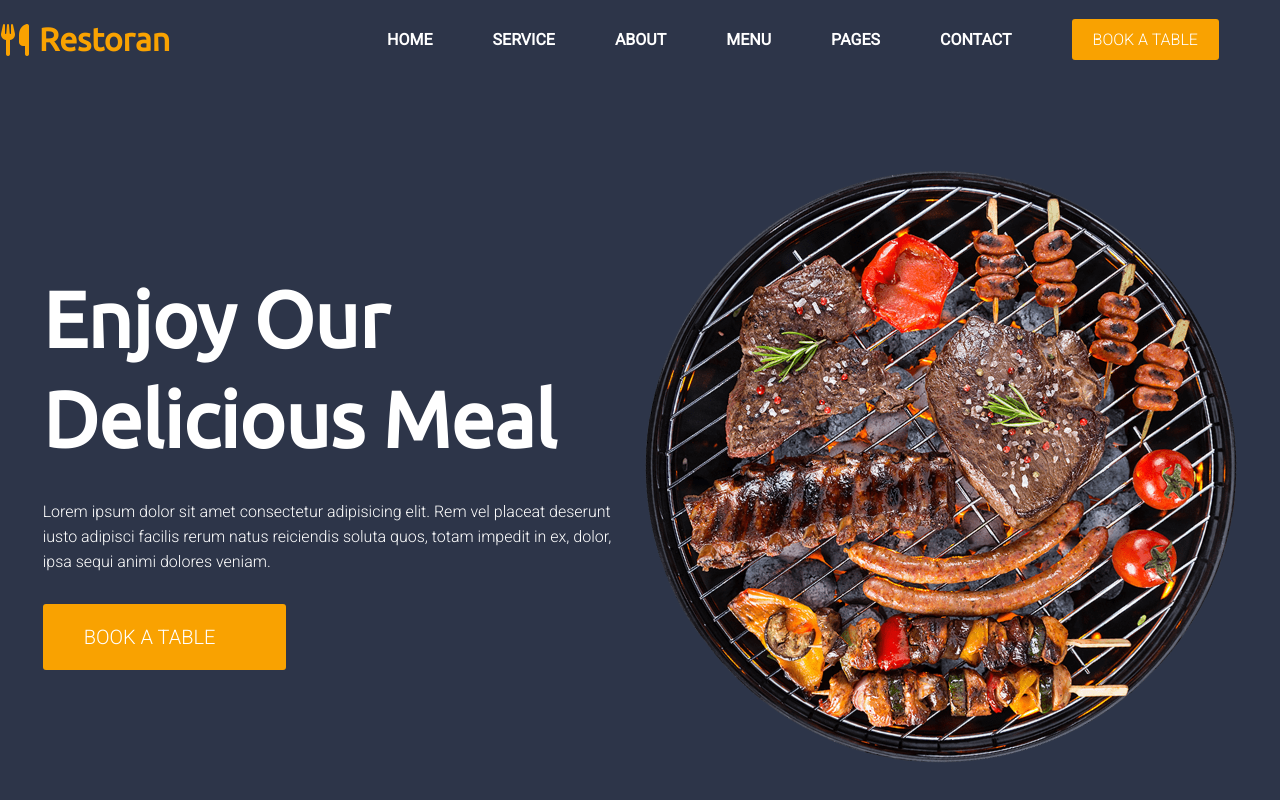
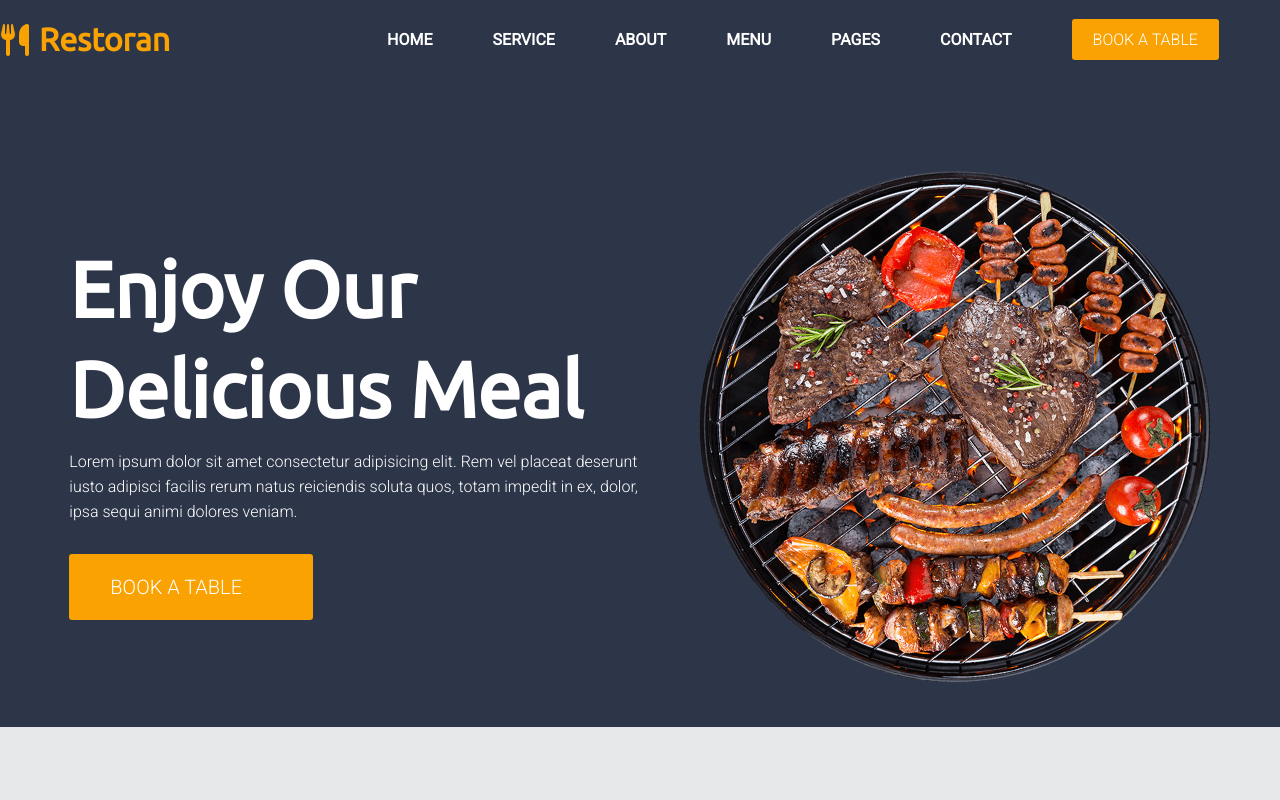
Before and after one commit to RAGUVARADHAN/Restoran-, a plain HTML site: page index.html in a window 1280 px wide. Shown: the top 800 px of the page. Drawn offline with Linux system fonts and the light colour scheme; a web font is replaced by a local one.

Commit message:
second commit

```diff
--- a/style.css
+++ b/style.css
@@ -196,7 +196,7 @@ html
 .home-cont
 {
     line-height: 20px;
-    margin-top: 30px;
+    margin-top: 10px;
     font-family: 'Roboto', sans-serif;
     line-height: 25px;
     font-weight: 300;
@@ -223,8 +223,8 @@ html
 }
 .img
 {
-    height:37em;
-    width: 37em;
+    height:32em;
+    width: 32em;
     animation: rotateimg 25s linear infinite;
 }
 @keyframes rotateimg
```
